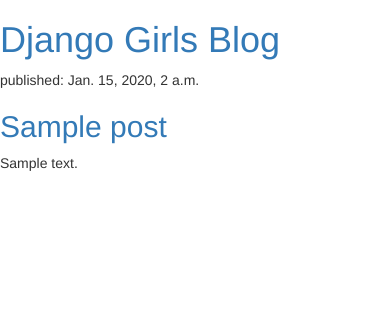
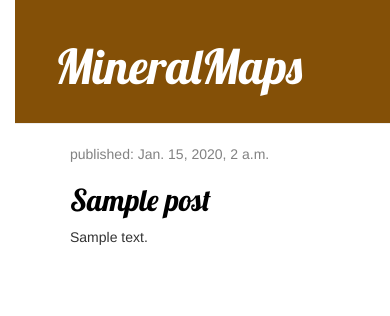
Before and after one commit to Rr-Aa-Mm/my-first-blog, a Django app: template blog/templates/blog/post_list.html in a window 390 px wide. Shown: the top 316 px of the page. Run offline with Django 3.2, Linux system fonts and the light colour scheme; the template is opened without the code that fills it: values that come from a table or form of the project are taken from there, others are empty; tables that the repository leaves empty hold one stand-in row (values such as "Sample post"); some libraries are stand-ins or nearby versions.

Commit message:
Adding in all kinds of fancy css :)

```diff
--- /dev/null
+++ b/blog/static/css/blog.css
@@ -0,0 +1,55 @@
+h1 a, h2 a {
+    color: #C25100;
+    font-family: 'Lobster';
+}
+
+body {
+    padding-left: 15px;
+}
+
+.page-header {
+    background-color: #845007;
+    margin-top: 0;
+    padding: 20px 20px 20px 40px;
+}
+
+.page-header h1, .page-header h1 a, .page-header h1 a:visited, .page-header h1 a:active {
+    color: #ffffff;
+    font-size: 36pt;
+    text-decoration: none;
+}
+
+.content {
+    margin-left: 40px;
+}
+
+h1, h2, h3, h4 {
+    font-family: 'Lobster', cursive;
+}
+
+.date {
+    color: #828282;
+}
+
+.save {
+    float: right;
+}
+
+.post-form textarea, .post-form input {
+    width: 100%;
+}
+
+.top-menu, .top-menu:hover, .top-menu:visited {
+    color: #ffffff;
+    float: right;
+    font-size: 26pt;
+    margin-right: 20px;
+}
+
+.post {
+    margin-bottom: 70px;
+}
+
+.post h2 a, .post h2 a:visited {
+    color: #000000;
+}
--- a/blog/templates/blog/post_list.html
+++ b/blog/templates/blog/post_list.html
@@ -1,22 +1,31 @@
-<!DOCTYPE html>
-<html lang="en">
+{% load static %}
+<html>
     <head>
-    <title>ramsPythonApp
-    </title>
+        <title>Django Girls blog</title>
         <link rel="stylesheet" href="//maxcdn.bootstrapcdn.com/bootstrap/3.2.0/css/bootstrap.min.css">
         <link rel="stylesheet" href="//maxcdn.bootstrapcdn.com/bootstrap/3.2.0/css/bootstrap-theme.min.css">
+        <link href="//fonts.googleapis.com/css?family=Lobster&subset=latin,latin-ext" rel="stylesheet" type="text/css">
+        <link rel="stylesheet" href="{% static 'css/blog.css' %}">
     </head>
     <body>
-    <div>
-        <h1><a href="/">Django Girls Blog</a></h1>
+        <div class="page-header">
+            <h1><a href="/">MineralMaps</a></h1>
         </div>
 
+        <div class="content container">
+                <div class="row">
+                    <div class="col-md-8">
                         {% for post in posts %}
-        <div>
+                            <div class="post">
+                                <div class="date">
                                     <p>published: {{ post.published_date }}</p>
+                                </div>
                                 <h2><a href="">{{ post.title }}</a></h2>
                                 <p>{{ post.text|linebreaksbr }}</p>
                             </div>
                         {% endfor %}
+                    </div>
+                </div>
+            </div>
     </body>
 </html>
```
Lines whose indentation alone changed are shown as unchanged.
